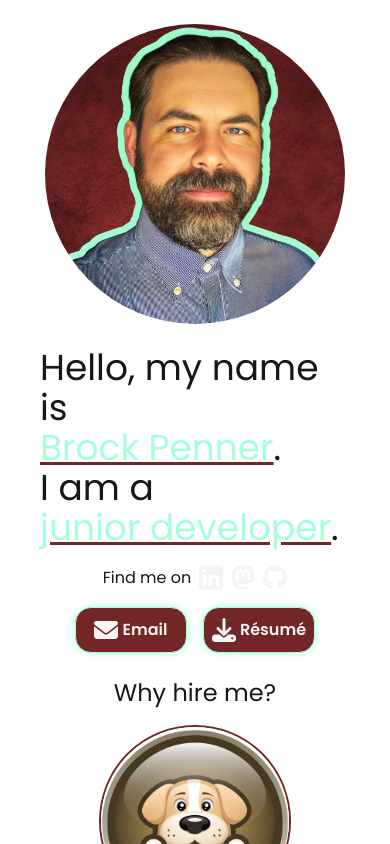
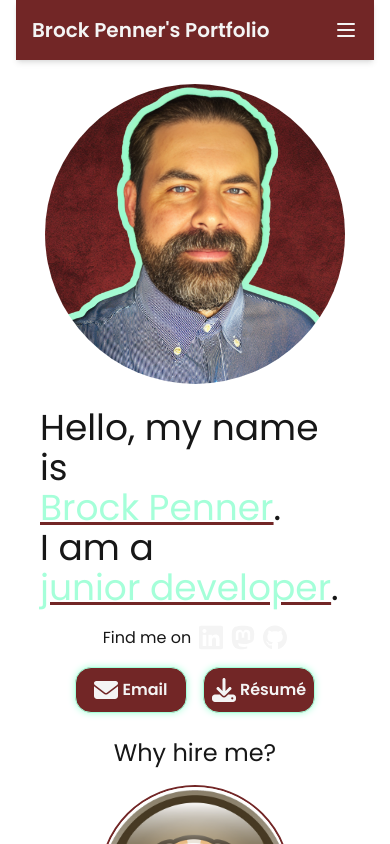
Before and after one commit to orbithammer/brocksportfolio, a Next.js app: page / in a window 390 px wide. Shown: the top 844 px of the page. Built offline with nearby package versions, Linux system fonts and the light colour scheme.

Commit message:
added navbar

```diff
--- /dev/null
+++ b/app/about/page.tsx
@@ -0,0 +1,15 @@
+export default function About() {
+    return (
+      <main className="max-w-6xl mx-auto p-6">
+        <h1 className="text-3xl font-bold mb-6">About Me</h1>
+        <p className="mb-4">
+          Welcome to my about page! This is where you can learn more about my background,
+          skills, and journey as a developer.
+        </p>
+        <p>
+          This page will be expanded with more detailed information about my experience,
+          education, and personal interests.
+        </p>
+      </main>
+    )
+  }
--- a/app/components/Navbar.tsx
+++ b/app/components/Navbar.tsx
@@ -1,19 +1,82 @@
 "use client"
 
 import Link from "next/link"
-import { usePathname } from "next/navigation"
-
-const navLinks = [
-    { name: "Home", path: "/" },
-    { name: "About", path: "/about" },
-    { name: "Projects", path: "/projects" },
-]
+import { useState } from "react"
 
 export default function Navbar() {
-    const pathname = usePathname()
+    const [isMenuOpen, setIsMenuOpen] = useState(false)
+    const toggleMenu = () => {
+        setIsMenuOpen(!isMenuOpen)
+    }
+
     return (
-        <nav className="w-full">
-
+        <nav className="w-full p-4 bg-[#722626] text-[#f4f4f4] shadow-md">
+            <div className="max-w-6xl mx-auto flex justify-between items-center">
+                <div className="font-bold text-xl">
+                    <Link href="/">Brock Penner's Portfolio</Link>
+                </div>
+                <div className="hidden md:flex space-x-8">
+                    <Link href="/" className="hover:text-[#a5ffd9] transition-colors">Home</Link>
+                    <Link href="/about" className="hover:text-[#a5ffd9] transition-colors">About</Link>
+                    <Link href="/projects" className="hover:text-[#a5ffd9] transition-colors">Projects</Link>
+                </div>
+                <button
+                    className="md:hidden text-[#f4f4f4]"
+                    onClick={toggleMenu}
+                    aria-label="Toggle menu"
+                >
+                    <svg
+                        className="w-6 h-6"
+                        fill="none"
+                        stroke="currentColor"
+                        viewBox="0 0 24 24"
+                        xmlns="http://www.w3.org/2000/svg"
+                    >
+                        {isMenuOpen ? (
+                        <path
+                            strokeLinecap="round"
+                            strokeLinejoin="round"
+                            strokeWidth={2}
+                            d="M6 18L18 6M6 6l12 12"
+                        />
+                        ) : (
+                        <path
+                            strokeLinecap="round"
+                            strokeLinejoin="round"
+                            strokeWidth={2}
+                            d="M4 6h16M4 12h16M4 18h16"
+                        />
+                        )}
+                    </svg>
+                </button>
+            </div>
+            {isMenuOpen && (
+                <div className="md:hidden pt-4 pb-2">
+                    <div className="flex flex-col space-y-3 text-center">
+                        <Link
+                            href="/"
+                            className="block py-2 hover:bg-[#a5ffd9] hover:text-[#722626] rounded transition-colors"
+                            onClick={() => setIsMenuOpen(false)}
+                        >
+                            Home
+                        </Link>
+                        <Link
+                            href="/about"
+                            className="block py-2 hover:bg-[#a5ffd9] hover:text-[#722626] rounded transition-colors"
+                            onClick={() => setIsMenuOpen(false)}
+                        >
+                            About
+                        </Link>
+                        <Link
+                            href="/projects"
+                            className="block py-2 hover:bg-[#a5ffd9] hover:text-[#722626] rounded transition-colors"
+                            onClick={() => setIsMenuOpen(false)}
+                        >
+                            Projects
+                        </Link>
+                    </div>
+                </div>
+            )}
         </nav>
     )
 }
--- a/app/layout.tsx
+++ b/app/layout.tsx
@@ -1,6 +1,7 @@
 import type { Metadata } from "next";
 import { Poppins } from "next/font/google";
 import "./globals.css";
+import Navbar from "./components/Navbar";
 
 const poppins = Poppins({
   weight: ["400", "600"],
@@ -9,8 +10,8 @@ const poppins = Poppins({
 })
 
 export const metadata: Metadata = {
-  title: "Create Next App",
-  description: "Generated by create next app",
+  title: "Brock Penner | Junior Freelance Developer",
+  description: "Portfolio site for Brock Penner, Junior Freelance Developer",
 };
 
 export default function RootLayout({
@@ -23,6 +24,7 @@ export default function RootLayout({
       <body
         className={`${poppins.variable} antialiased mx-auto max-w-5xl w-full px-4`}
       >
+        <Navbar />
         {children}
       </body>
     </html>
--- /dev/null
+++ b/app/projects/page.tsx
@@ -0,0 +1,15 @@
+export default function Projects() {
+    return (
+      <main className="max-w-6xl mx-auto p-6">
+        <h1 className="text-3xl font-bold mb-6">My Projects</h1>
+        <p className="mb-4">
+          Here you will find a showcase of my development projects. Each project demonstrates
+          different skills and technologies I've worked with.
+        </p>
+        <p>
+          This page will be expanded with a grid of project cards, each with descriptions,
+          technologies used, and links to live demos or repositories.
+        </p>
+      </main>
+    )
+  }
```
